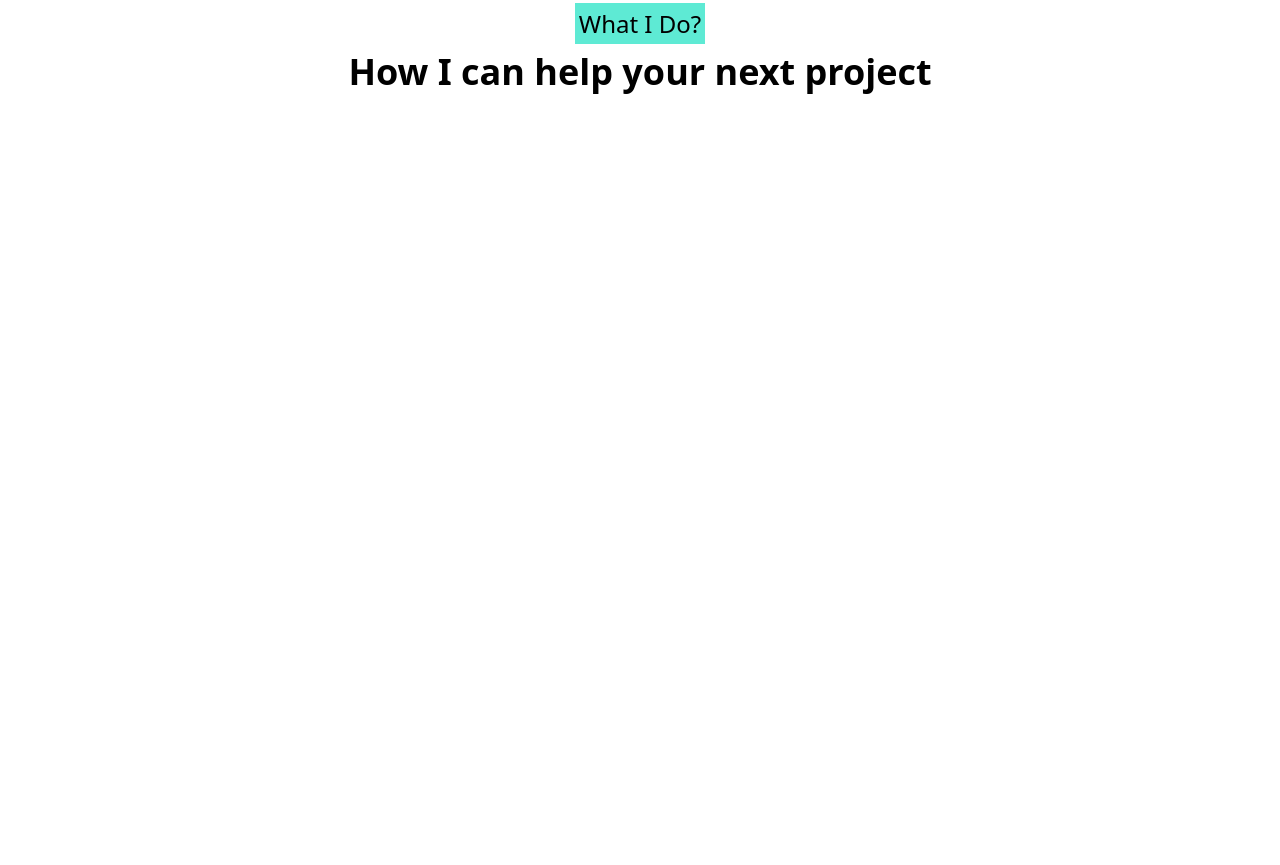
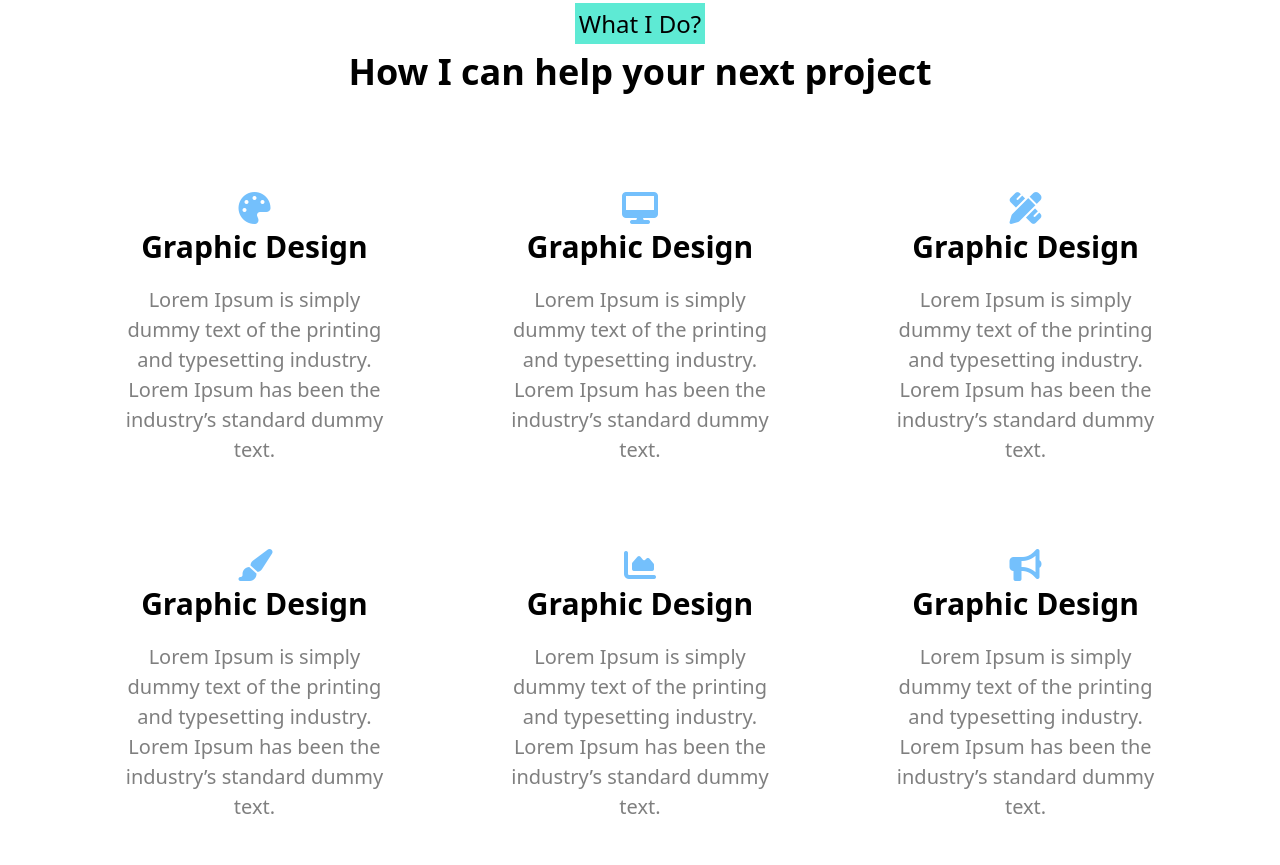
Before and after one commit to Shivaraj2003/Portfolio, a website: page src/index.html in a window 1280 px wide. Shown: the part 1756-2621 px from the top of the page. Before the commit the page ends 2544 px from the top, so only its background shows below. Drawn offline with Linux system fonts and the light colour scheme.

Commit message:
Completed the page-3

```diff
--- a/src/index.html
+++ b/src/index.html
@@ -6,6 +6,7 @@
     <meta name="viewport" content="width=device-width, initial-scale=1.0" />
     <title>Portfolio Website</title>
     <link rel="stylesheet" href="./output.css" />
+    <link rel="stylesheet" href="https://cdnjs.cloudflare.com/ajax/libs/font-awesome/6.5.2/css/all.min.css" integrity="sha512-SnH5WK+bZxgPHs44uWIX+LLJAJ9/2PkPKZ5QiAj6Ta86w+fsb2TkcmfRyVX3pBnMFcV7oQPJkl9QevSCWr3W6A==" crossorigin="anonymous" referrerpolicy="no-referrer" />
 </head>
 
 <body>
@@ -182,7 +183,46 @@
 
             <h1 class="text-4xl font-bold p-3">How I can help your next project</h1>
         </div>
+    <div class=" w-11/12  max-h-fit mx-auto mt-16">
 
+        <div class="grid grid-cols-12 gap-y-5 gap-x-5 ">
+
+        <div class="col-span-12 sm:col-span-6 lg:col-span-4 flex flex-col justify-center items-center px-0 p-10 sm:p-10 gap-5">
+<i class="fa-solid fa-palette fa-2xl " style="color: #74C0FC;"></i>
+<h1 class="text-3xl font-bold">Graphic Design</h1>
+<p class="text-xl  text-center leading-normal text-black/50">Lorem Ipsum is simply dummy text of the printing and typesetting industry. Lorem Ipsum has been the industry’s standard dummy text.</p>
+        </div>
+        <div class="col-span-12 sm:col-span-6 lg:col-span-4 flex flex-col justify-center items-center px-0 p-10 sm:p-10 gap-5">
+<i class="fa-solid fa-desktop fa-2xl " style="color: #74C0FC;"></i>
+<h1 class="text-3xl font-bold">Graphic Design</h1>
+<p class="text-xl  text-center leading-normal text-black/50">Lorem Ipsum is simply dummy text of the printing and typesetting industry. Lorem Ipsum has been the industry’s standard dummy text.</p>
+        </div>
+        <div class="col-span-12 sm:col-span-6 lg:col-span-4 flex flex-col justify-center items-center px-0 p-10 sm:p-10 gap-5">
+<i class="fa-solid fa-pencil-ruler fa-2xl " style="color: #74C0FC;"></i>
+<h1 class="text-3xl font-bold">Graphic Design</h1>
+<p class="text-xl  text-center leading-normal text-black/50">Lorem Ipsum is simply dummy text of the printing and typesetting industry. Lorem Ipsum has been the industry’s standard dummy text.</p>
+        </div>
+        <div class="col-span-12 sm:col-span-6 lg:col-span-4 flex flex-col justify-center items-center px-0 p-10 sm:p-10 gap-5">
+<i class="fa-solid fa-paint-brush fa-2xl " style="color: #74C0FC;"></i>
+<h1 class="text-3xl font-bold">Graphic Design</h1>
+<p class="text-xl  text-center leading-normal text-black/50">Lorem Ipsum is simply dummy text of the printing and typesetting industry. Lorem Ipsum has been the industry’s standard dummy text.</p>
+        </div>
+        <div class="col-span-12 sm:col-span-6 lg:col-span-4 flex flex-col justify-center items-center px-0  p-10 sm:p-10 gap-5">
+<i class="fa-solid fa-chart-area fa-2xl " style="color: #74C0FC;"></i>
+<h1 class="text-3xl font-bold">Graphic Design</h1>
+<p class="text-xl  text-center leading-normal text-black/50">Lorem Ipsum is simply dummy text of the printing and typesetting industry. Lorem Ipsum has been the industry’s standard dummy text.</p>
+        </div>
+        <div class="col-span-12 sm:col-span-6 lg:col-span-4 flex flex-col justify-center items-center px-0 p-10 sm:p-10 gap-5">
+<i class="fa-solid fa-bullhorn fa-2xl " style="color: #74C0FC;"></i>
+<h1 class="text-3xl font-bold">Graphic Design</h1>
+<p class="text-xl  text-center leading-normal text-black/50">Lorem Ipsum is simply dummy text of the printing and typesetting industry. Lorem Ipsum has been the industry’s standard dummy text.</p>
+        </div>
+
+
+
+
+        </div>
+    </div>
 
 
     </section>
```
Also changed, not shown: src/output.css.
